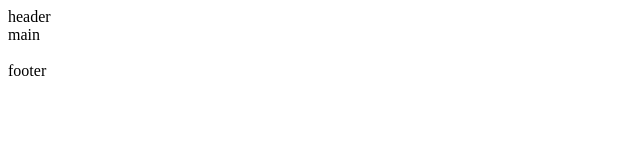
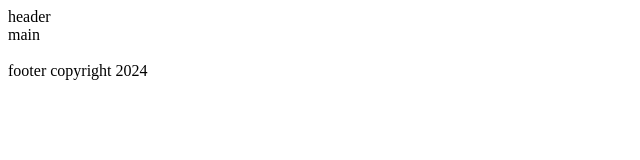
Before and after one commit to hosseinDanesh1383/git-folder, a plain HTML site: page index.html in a window 1280 px wide. Shown: the whole page, without its empty margins (0-640 px from the left). Drawn offline with Linux system fonts and the light colour scheme.

Commit message:
foot updated

```diff
--- a/index.html
+++ b/index.html
@@ -17,7 +17,7 @@
         <img stc="" alt="" />
     </div>
     <footer>
-        footer
+        footer copyright 2024
     </footer>
 </body>
 </html>
```
